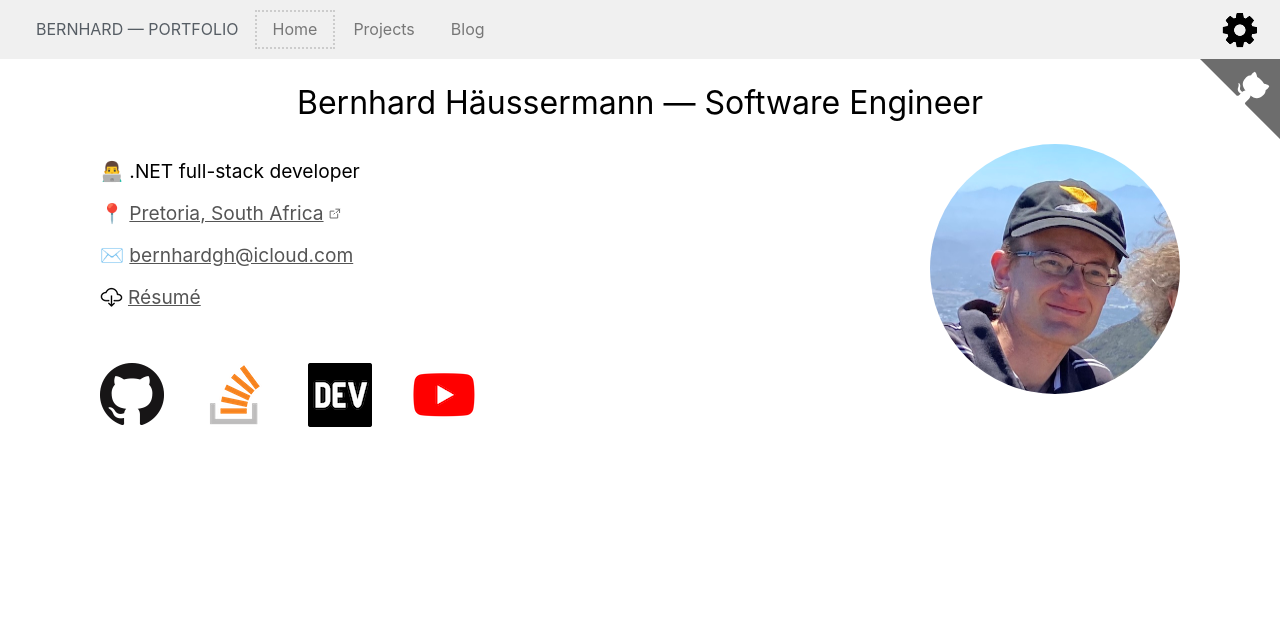
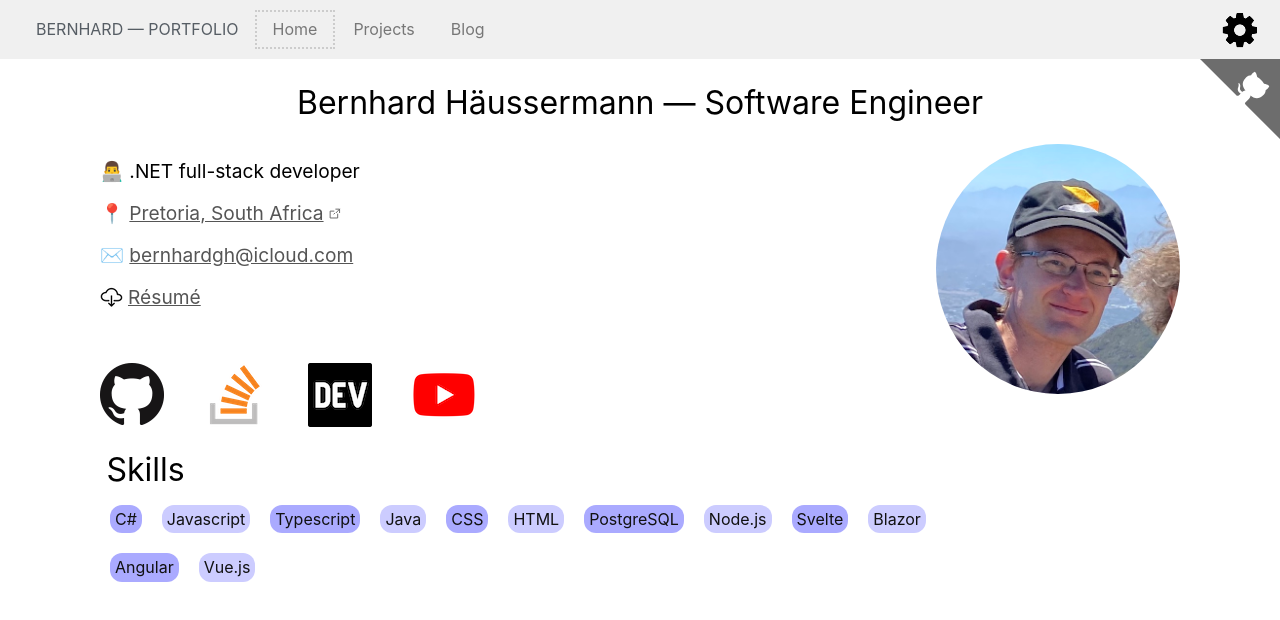
Before and after one commit to bhaeussermann/portfolio, a Svelte app: page / in a window 1280 px wide. Shown: the top 620 px of the page. Built offline with nearby package versions, Linux system fonts and the light colour scheme.

Commit message:
Add list of skills to home page

```diff
--- /dev/null
+++ b/public/info/skills.json
@@ -0,0 +1,48 @@
+[
+  {
+    "name": "C#",
+    "githubQuery": "&language=c%23"
+  },
+  {
+    "name": "Javascript",
+    "githubQuery": "&language=javascript"
+  },
+  {
+    "name": "Typescript",
+    "githubQuery": "&language=typescript"
+  },
+  {
+    "name": "Java",
+    "githubQuery": "&language=java"
+  },
+  {
+    "name": "CSS"
+  },
+  {
+    "name": "HTML"
+  },
+  {
+    "name": "PostgreSQL",
+    "githubQuery": "&q=postgresql"
+  },
+  {
+    "name": "Node.js",
+    "githubQuery": "&q=nodejs"
+  },
+  {
+    "name": "Svelte",
+    "githubQuery": "&q=sveltejs"
+  },
+  {
+    "name": "Blazor",
+    "githubQuery": "&q=blazor"
+  },
+  {
+    "name": "Angular",
+    "githubQuery": "&q=angular"
+  },
+  {
+    "name": "Vue.js",
+    "githubQuery": "&q=vuejs"
+  }
+]
--- a/src/app.scss
+++ b/src/app.scss
@@ -49,11 +49,28 @@ h1 {
 .skeleton {
   margin: 0 !important;
 
+  &.skeleton-row {
+    display: flex;
+    flex-direction: row;
+    flex-wrap: wrap;
+  }
+
   > .line {
     margin: 0 auto 10px auto;
     max-width: 600px;
     height: 40px;
     border-radius: 5px;
+    background: -webkit-gradient(linear, left top, right top, color-stop(8%, rgba(130, 130, 130, 0.2)), color-stop(18%, rgba(130, 130, 130, 0.3)), color-stop(33%, rgba(130, 130, 130, 0.2)));
+    background: linear-gradient(to right, rgba(130, 130, 130, 0.2) 8%, rgba(130, 130, 130, 0.3) 18%, rgba(130, 130, 130, 0.2) 33%);
+    background-size: 800px 100px;
+    animation: wave-lines 2s infinite ease-out;
+  }
+
+  > .bubble {
+    margin: 10px;
+    width: 60px;
+    height: 30px;
+    border-radius: 12px;
     background: -webkit-gradient(linear, left top, right top, color-stop(8%, rgba(130, 130, 130, 0.2)), color-stop(18%, rgba(130, 130, 130, 0.3)), color-stop(33%, rgba(130, 130, 130, 0.2)));
     background: linear-gradient(to right, rgba(130, 130, 130, 0.2) 8%, rgba(130, 130, 130, 0.3) 18%, rgba(130, 130, 130, 0.2) 33%);
     background-size: 800px 100px;
--- a/src/pages/home/Page.svelte
+++ b/src/pages/home/Page.svelte
@@ -1,6 +1,7 @@
 <script lang="ts">
 import { useFocus } from 'svelte-navigator';
 import { darkMode } from '../../common/stores';
+import Skills from './Skills.svelte';
 
 const registerFocus = useFocus();
 
@@ -62,6 +63,7 @@ darkMode.subscribe(value => darkModeValue = value);
           <img src="youtube.png" alt="My piano videos on YouTube" />
         </a>
       </div>
+      <Skills />
     </div>
     <img id="profile" src="profile.jpg" alt="Profile">
   </div>
--- /dev/null
+++ b/src/pages/home/Skills.svelte
@@ -0,0 +1,95 @@
+<script lang="ts">
+  import { onMount } from 'svelte';
+  import type { Skill } from './models/skill';
+
+  const githubSearchUrlBase = 'https://github.com/bhaeussermann?tab=repositories&sort=stargazers';
+
+  let skills: Skill[];
+  let isLoadingSkills = true;
+  let didLoadingFail = false;
+
+  onMount(async function() {
+    try {
+      const result = await fetch('./info/skills.json');
+      skills = mapEntries(await result.json());
+    } catch (error) {
+      console.error('Error fetching skills info: ' + error.message);
+      didLoadingFail = true;
+    } finally {
+      isLoadingSkills = false;
+    }
+  });
+
+  function mapEntries(rawEntries: any[]): Skill[] {
+    return rawEntries.map(entry => ({
+      name: entry.name,
+      githubQuery: entry.githubQuery
+    }));
+  }
+</script>
+
+<div id="root">
+  <h1 id="header">Skills</h1>
+  {#if didLoadingFail}
+  <div class="error">Failed loading skills.</div>
+  {:else if isLoadingSkills}
+  <div class="skeleton skeleton-row">
+    <div class="bubble" />
+    <div class="bubble" />
+    <div class="bubble" />
+    <div class="bubble" />
+  </div>
+  {:else}
+  <div id="skills-container">
+    {#each skills as skill}
+    <a
+      class="skill"
+      href={!skill.githubQuery ? 'javascript:void(0)' : githubSearchUrlBase + skill.githubQuery}
+      target={!skill.githubQuery ? '' : '_blank'}
+      rel="noreferrer noopener"
+      >{skill.name}</a>
+    {/each}
+  </div>
+  {/if}
+</div>
+
+<style lang="scss">
+  #root {
+    --text-color: #111;
+    --background-color-odd: #aaf;
+    --background-color-even: #ccf;
+  }
+
+  :global(.dark) #root {
+    --text-color: #111;
+    --background-color-odd: #66b;
+    --background-color-even: #88b;
+  }
+
+  #header {
+    margin: 0.67em 0.2em 0.2em 0.2em !important;
+  }
+
+  #skills-container {
+    display: flex;
+    flex-direction: row;
+    flex-wrap: wrap;
+
+    > .skill {
+      margin: 10px;
+      padding: 5px;
+      border-radius: 12px;
+      cursor: pointer;
+      color: var(--text-color);
+      text-decoration: none;
+
+      &:nth-child(odd) {
+        background-color: var(--background-color-odd);
+      }
+
+      &:nth-child(even) {
+        background-color: var(--background-color-even);
+      }
+    }
+  }
+</style>
--- /dev/null
+++ b/src/pages/home/models/skill.ts
@@ -0,0 +1,4 @@
+export interface Skill {
+  name: string,
+  githubQuery: string;
+}
--- a/src/pages/projects/Page.svelte
+++ b/src/pages/projects/Page.svelte
@@ -12,7 +12,7 @@
 
   onMount(async function() {
     try {
-      const result = await fetch('./project-info.json');
+      const result = await fetch('./info/projects.json');
       projectEntries = mapEntries(await result.json());
     } catch (error) {
       console.error('Error fetching project info: ' + error.message);
@@ -63,7 +63,7 @@
 <div id="root">
   <h1 use:registerFocus>Personal Projects</h1>
   {#if didLoadingFail}
-  <div class="error">Failed loading articles.</div>
+  <div class="error">Failed loading projects.</div>
   {:else}
   <div class="paragraph">
     Below is a list of some small projects I've been working on in my spare time.<br />
```
Also changed, not shown: public/info/projects.json (renamed from public/project-info.json).
